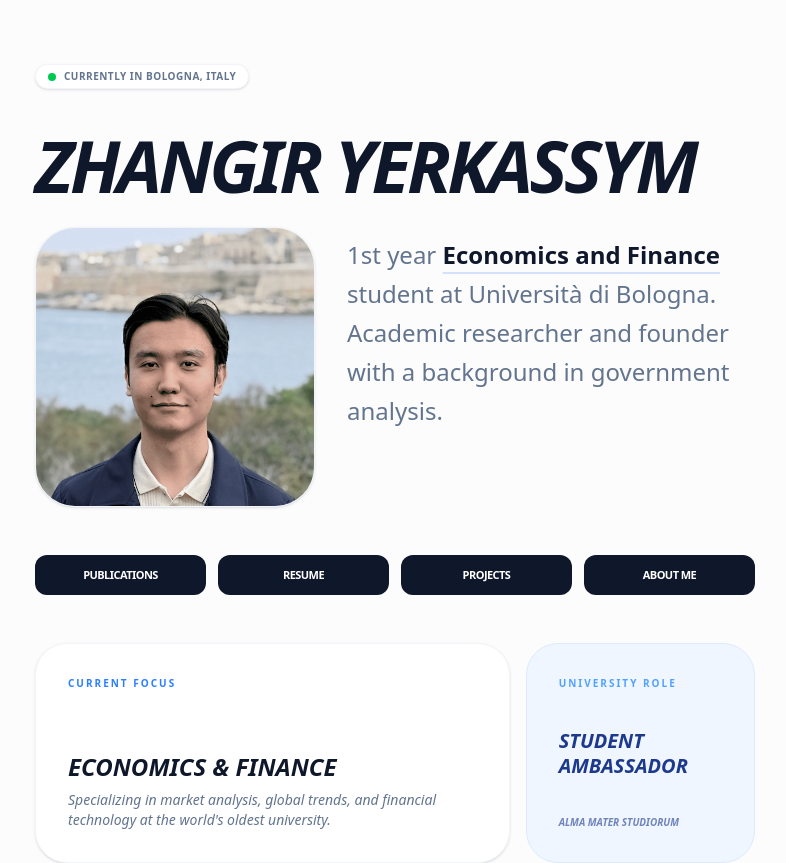
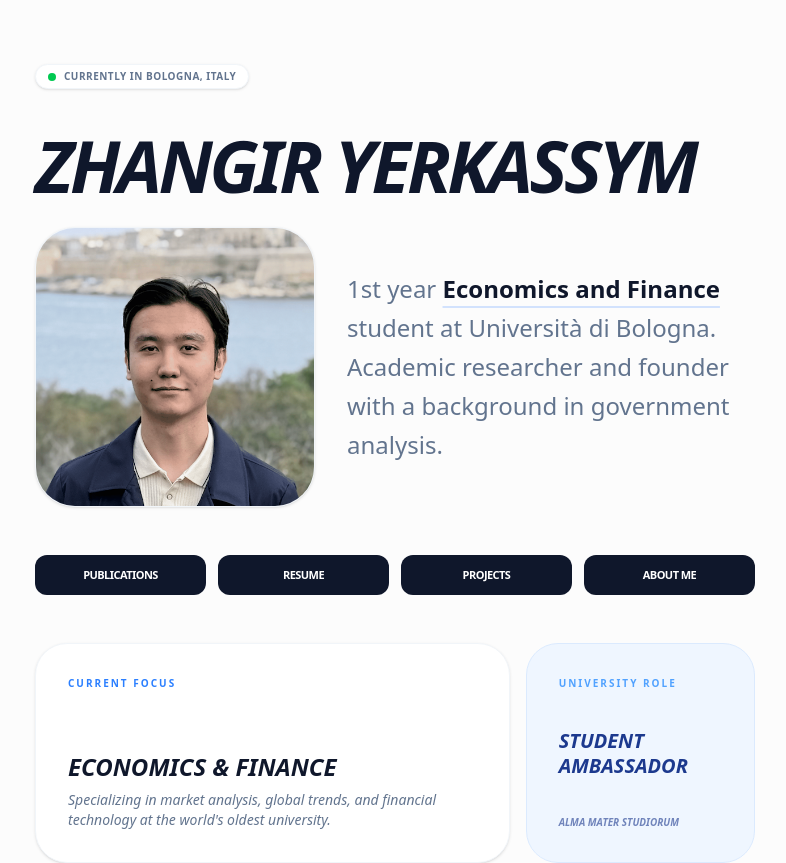
Before and after one commit to JuneiBrunei/jonyportfolio, a Next.js app: page / in a window 1280 px wide. Shown: the top 863 px of the page, without its empty margins (245-1031 px from the left). Built offline with nearby package versions, Linux system fonts and the light colour scheme.

Commit message:
final site version

```diff
--- a/app/page.tsx
+++ b/app/page.tsx
@@ -17,31 +17,30 @@ export default function Home() {
         </div>
 
         <header className="mb-12 flex flex-col gap-8">
-  {/* Имя: всегда сверху, на всю ширину, с правильным межстрочным интервалом */}
-  <h1 className="text-5xl md:text-7xl font-black tracking-tighter uppercase italic text-slate-900 leading-[0.8] md:leading-[0.8]">
-    Zhangir <br className="md:hidden" /> Yerkassym
+  {/* Имя сверху */}
+  <h1 className="text-5xl md:text-7xl font-black tracking-tighter uppercase italic text-slate-900 leading-[0.8]">
+    Zhangir Yerkassym
   </h1>
 
-  {/* Контентная часть: фото и описание */}
-  <div className="grid grid-cols-1 md:grid-cols-[280px_1fr] gap-8 items-start">
+  {/* Контентная часть: выравнивание по центру (items-center) */}
+  <div className="grid grid-cols-1 md:grid-cols-[280px_1fr] gap-8 items-center">
 
-    {/* Фото: фиксированная ширина, чтобы не «гуляло» */}
+    {/* Фото: смещаем фокус вверх через object-position */}
     <div className="relative aspect-square w-full md:w-[280px] rounded-[2.5rem] overflow-hidden bg-slate-100 shadow-sm border border-slate-100">
       <img
         src="/me.png"
         alt="Zhangir Yerkassym"
-        className="w-full h-full object-cover object-top"
+        /* 50% — по горизонтали, 20% — по вертикали (поднимает фото вверх) */
+        className="w-full h-full object-cover object-[50%_20%]"
       />
     </div>
 
-    {/* Описание: выровнено по верхней линии фото */}
-    <div className="flex flex-col justify-start pt-2">
+    {/* Описание: теперь оно центрировано относительно фото */}
+    <div className="flex flex-col">
       <p className="text-xl md:text-2xl text-slate-500 max-w-2xl leading-relaxed font-medium">
         1st year <span className="text-slate-900 font-bold underline decoration-blue-500/20 underline-offset-8">Economics and Finance</span> student at Università di Bologna.
         Academic researcher and founder with a background in government analysis.
       </p>
-
-      {/* Сюда можно будет потом бахнуть те самые кнопки */}
     </div>
   </div>
 </header>
```
